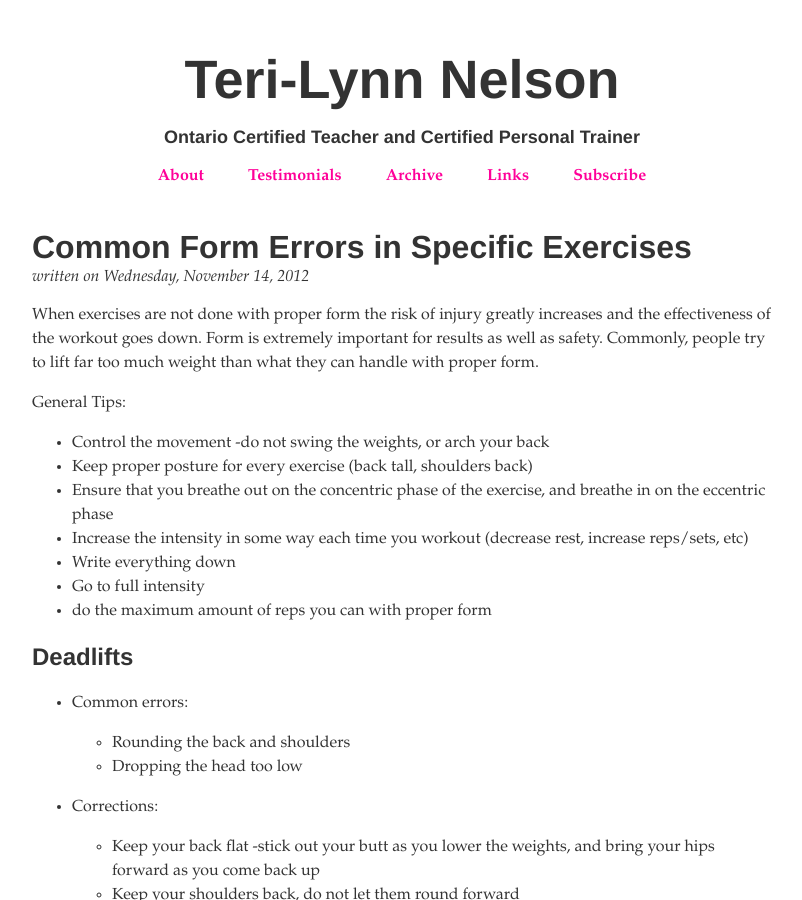
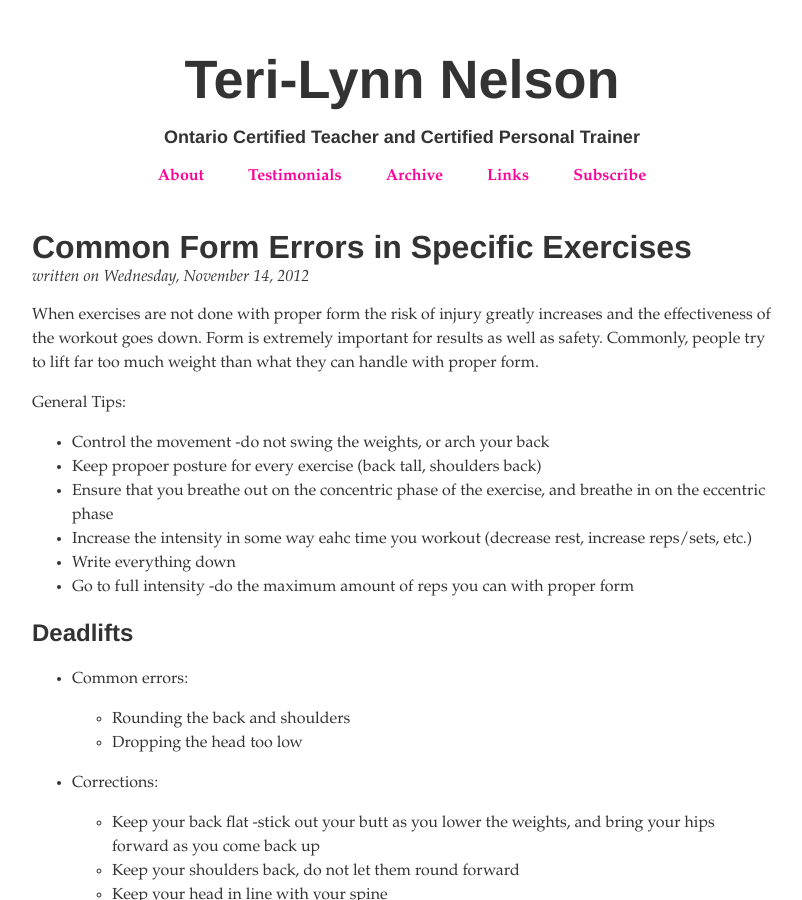
Before and after one commit to teri-lynn/teri-lynn.github.com, a Jekyll site: the page built from _posts/2012-11-14-common-errors-in-specific-exercises.md, in a window 1280 px wide and 900 px high. Shown: the whole window, without its empty margins (238-1040 px from the left). Built offline with Jekyll 4.4.1, drawn with Linux system fonts in a browser that asks for light colours; some web fonts are replaced; Markdown is read by kramdown in place of the engine named in the settings.

Commit message:
Formmating 3

```diff
--- a/_posts/2012-11-14-common-errors-in-specific-exercises.md
+++ b/_posts/2012-11-14-common-errors-in-specific-exercises.md
@@ -10,13 +10,12 @@
 
 General Tips:
 - Control the movement -do not swing the weights, or arch your back
-- Keep proper posture for every exercise (back tall, shoulders back)
-- Ensure that you breathe out on the concentric phase of the exercise, and breathe in on the
-eccentric phase
-- Increase the intensity in some way each time you workout (decrease rest, increase reps/sets, etc)
+- Keep propoer posture for every exercise (back tall, shoulders back)
+- Ensure that you breathe out on the concentric phase of the exercise, and
+breathe in on the eccentric phase
+- Increase the intensity in some way eahc time you workout (decrease rest, increase reps/sets, etc.)
 - Write everything down
-- Go to full intensity
-- do the maximum amount of reps you can with proper form
+- Go to full intensity -do the maximum amount of reps you can with proper form
 
 ## Deadlifts
 - Common errors:
```
